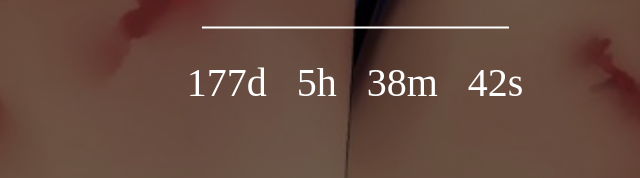
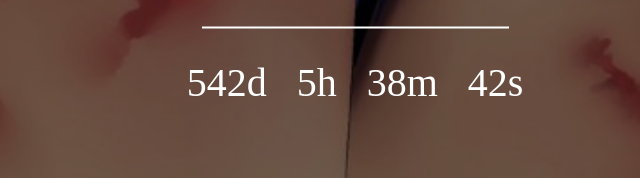
Before and after one commit to steve-mir/Coming-soon-website, a plain HTML site: page index.html in a window 1280 px wide. Shown: the part 395-573 px from the top of the page, 285-925 px from the left. Drawn offline with Linux system fonts and the light colour scheme.

Commit message:
changed time

```diff
--- a/index.html
+++ b/index.html
@@ -17,7 +17,7 @@
         </header>
     </body>
     <script>
-        var countdowndate = new Date("DEC 22, 2022 00:00:00").getTime();
+        var countdowndate = new Date("DEC 22, 2023 00:00:00").getTime();
 
         var x = setInterval(function() {
          var now = new Date().getTime();
```
